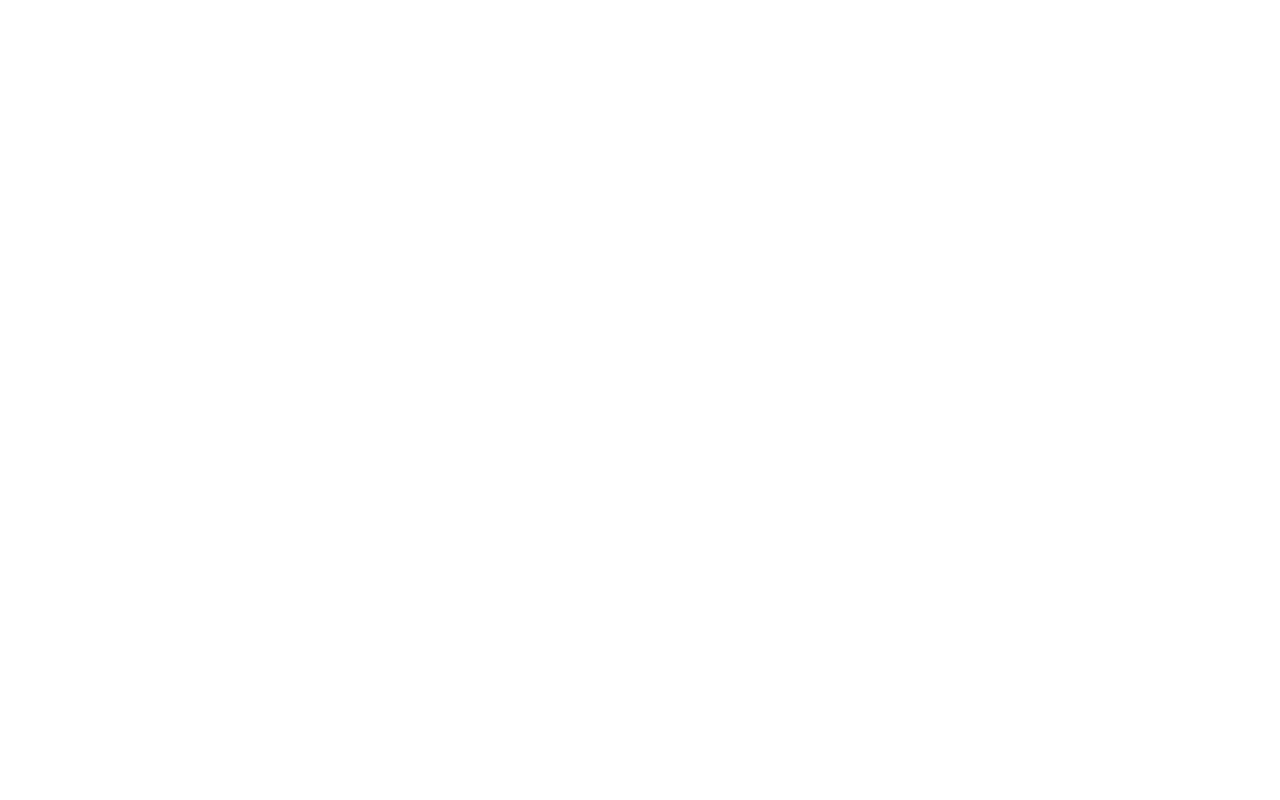
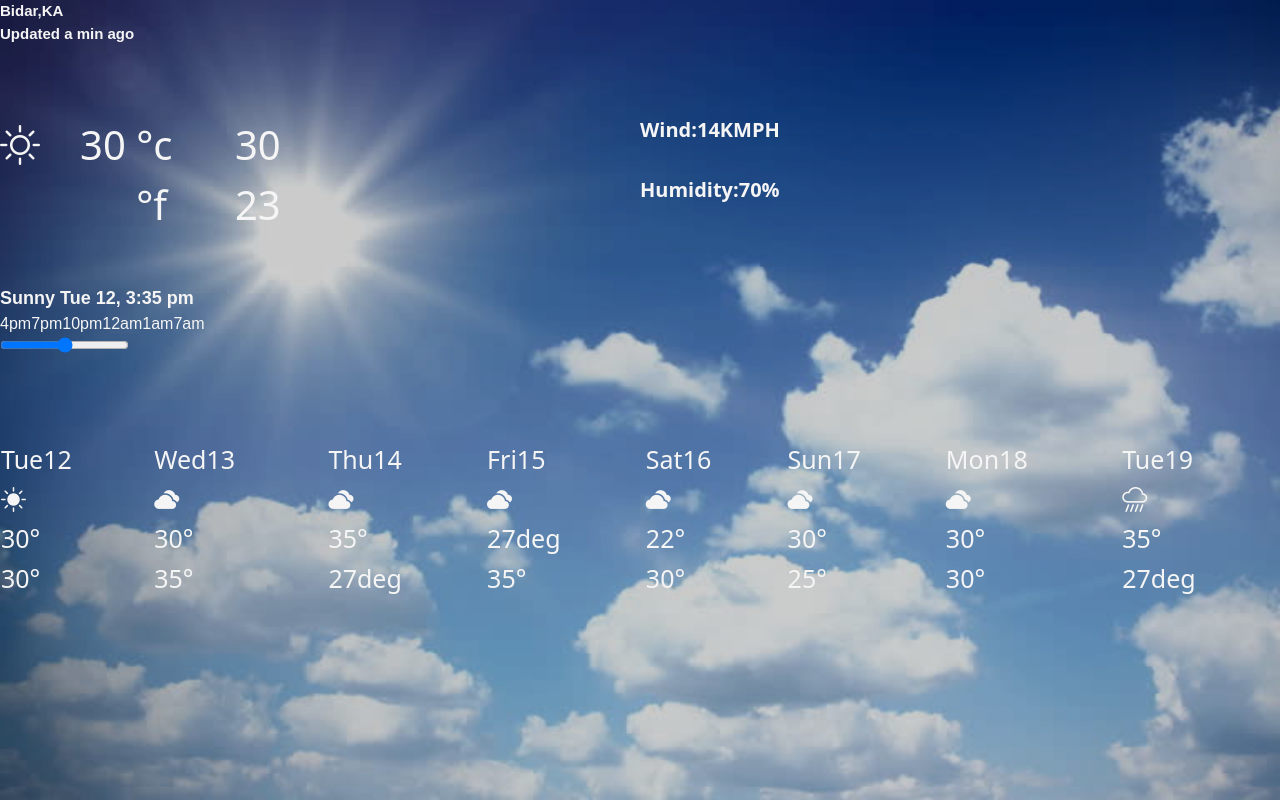
Before and after one commit to Prajwal-Deshmukh19/My-portfolio, a website: page src/weather.html in a window 1280 px wide. Drawn offline with nearby package versions, Linux system fonts and the light colour scheme.

Commit message:
full updated
full updated

```diff
--- a/src/hotel.html
+++ b/src/hotel.html
@@ -4,8 +4,9 @@
     <meta charset="UTF-8">
     <meta name="viewport" content="width=device-width, initial-scale=1.0">
     <title>Document</title>
-    <link rel="stylesheet" href="../node_modules/bootstrap-icons/font/bootstrap-icons.css">
-    <link rel="stylesheet" href="../node_modules/bootstrap/dist/css/bootstrap.css">
+    <link rel="stylesheet" href="https://cdn.jsdelivr.net/npm/bootstrap-icons@1.11.1/font/bootstrap-icons.css">
+    <link href="https://cdn.jsdelivr.net/npm/bootstrap@5.3.2/dist/css/bootstrap.min.css" rel="stylesheet" integrity="sha384-T3c6CoIi6uLrA9TneNEoa7RxnatzjcDSCmG1MXxSR1GAsXEV/Dwwykc2MPK8M2HN" crossorigin="anonymous">
+<script src="https://cdn.jsdelivr.net/npm/bootstrap@5.3.2/dist/js/bootstrap.bundle.min.js" integrity="sha384-C6RzsynM9kWDrMNeT87bh95OGNyZPhcTNXj1NW7RuBCsyN/o0jlpcV8Qyq46cDfL" crossorigin="anonymous"></script>
     <style>
         #one {
             margin-right: 1100px;
--- a/src/weather.html
+++ b/src/weather.html
@@ -0,0 +1,150 @@
+<!DOCTYPE html>
+<html lang="en">
+<head>
+    <meta charset="UTF-8">
+    <meta name="viewport" content="width=device-width, initial-scale=1.0">
+    <title>Document</title>
+    <link rel="stylesheet" href="https://cdn.jsdelivr.net/npm/bootstrap-icons@1.11.1/font/bootstrap-icons.css">
+    <link href="https://cdn.jsdelivr.net/npm/bootstrap@5.3.2/dist/css/bootstrap.min.css" rel="stylesheet" integrity="sha384-T3c6CoIi6uLrA9TneNEoa7RxnatzjcDSCmG1MXxSR1GAsXEV/Dwwykc2MPK8M2HN" crossorigin="anonymous">
+<script src="https://cdn.jsdelivr.net/npm/bootstrap@5.3.2/dist/js/bootstrap.bundle.min.js" integrity="sha384-C6RzsynM9kWDrMNeT87bh95OGNyZPhcTNXj1NW7RuBCsyN/o0jlpcV8Qyq46cDfL" crossorigin="anonymous"></script>
+</head>
+<style>
+    header{
+        font-size: 15px;
+        font-family: arial;
+        font-weight: bold;
+        margin-bottom: 70px;
+        }
+        section{
+            display: grid;
+            grid-template-columns: 6fr 6fr;
+        }
+        .w-s{
+            display: flex;
+            font-size: 40px;
+        }
+        .no{
+            margin-left: 40px;
+
+        }
+        .r1{
+            padding-bottom: 30px;
+        }
+        article{
+            margin-top: 50px;
+            font-family: arial;
+        }
+        footer{
+            margin-top: 80px;
+            font-size: 25px;
+        }
+        .time{
+        display: flex;
+
+        }
+        .down{
+            margin-bottom: 20px;
+
+        }
+        .right{
+            font-size: 20px;
+            font-weight: bold;
+        }
+        .date{
+            font-size: 18px;
+            font-weight: bold;
+        }
+        body{
+            background-repeat: no-repeat;
+            background-size: cover;
+            color: whitesmoke;
+
+        }
+        .shade {
+            background-color: rgba(0,0,0,0.2);
+            width: 100%;
+            height: 100vh;
+        }
+        .input{
+            display: flex;
+        }
+</style>
+<body background="../public/images/wheather.jpg">
+   <div class="shade">
+    <header>
+        <div>Bidar,KA <br>Updated a min ago</div>
+    </header>
+    <section>
+        <div class="w-s">
+            <div class="bi bi-sun"></div>
+            <div class="no">30</div>
+            <div>&nbsp;&degc <br><span>&nbsp;&degf</span></div>
+            <div>&nbsp;&nbsp;&nbsp;&nbsp;&nbsp;&nbsp;30 <br><span>&nbsp;&nbsp;&nbsp;&nbsp;&nbsp;&nbsp;23</span>
+            </div> </div>
+            <div class="right">
+                <div class="r1">Wind:14KMPH</div>
+                <div>Humidity:70%</div>
+            </div>
+         </section>
+         <article widht="100%">
+            <div class="date">
+                Sunny Tue 12, 3:35 pm
+            </div>
+            <div class="time">
+                <div>
+                    4pm7pm10pm12am1am7am
+                </div>
+            </div>
+         <input type="range" min="0" max="100" width="100%">
+</article>
+<footer>
+    <table width="100%">
+        <tr class="days">
+            <td>Tue12</td>
+            <td>Wed13</td>
+            <td>Thu14</td>
+            <td>Fri15</td>
+            <td>Sat16</td>
+            <td>Sun17</td>
+            <td>Mon18</td>
+            <td>Tue19</td>
+        </tr>
+        <tr class="down">
+            <td class="bi bi-sun-fill"></td>
+            <td class="bi bi-clouds-fill"></td>
+            <td class="bi bi-clouds-fill"></td>
+            <td class="bi bi-clouds-fill"></td>
+            <td class="bi bi-clouds-fill"></td>
+            <td class="bi bi-clouds-fill"></td>
+            <td class="bi bi-clouds-fill"></td>
+            <td class="bi bi-cloud-rain-heavy"></td>
+
+        </tr>
+        <tr class="down">
+            <td>30&deg</td>
+            <td>30&deg</td>
+            <td>35&deg</td>
+            <td>27deg</td>
+            <td>22&deg</td>
+            <td>30&deg</td>
+            <td>30&deg</td>
+            <td>35&deg</td>
+        </tr>
+        <tr class="down">
+                 <td>30&deg</td>
+                 <td>35&deg</td>
+                 <td>27deg</td>
+                 <td>35&deg</td>
+                 <td>30&deg</td>
+                 <td>25&deg</td>
+                 <td>30&deg</td>
+                 <td>27deg</td>
+
+
+
+        </tr>
+    </table>
+</footer>
+   </div>
+</body>
+</html>
```
Also changed, not shown: src/land.html (+4 -2 lines), src/net.html (+4 -2 lines), src/shop.html (+3 -1 lines), public/images/Amazon-Logo-Black.jpg (added), public/images/NETFLIX-CARD.png (added), public/images/amazon-logo.jpg (added), public/images/bg-.jpg (added), public/images/bg-pc.jpg (added), public/images/dental.png, public/images/dp.jpg (added), public/images/landkit-1.jpg (added), public/images/nareshit-banner.jpg (added), public/images/netflix-banner.jpg (added), public/images/sunny.jpg (added), 3 more files.
